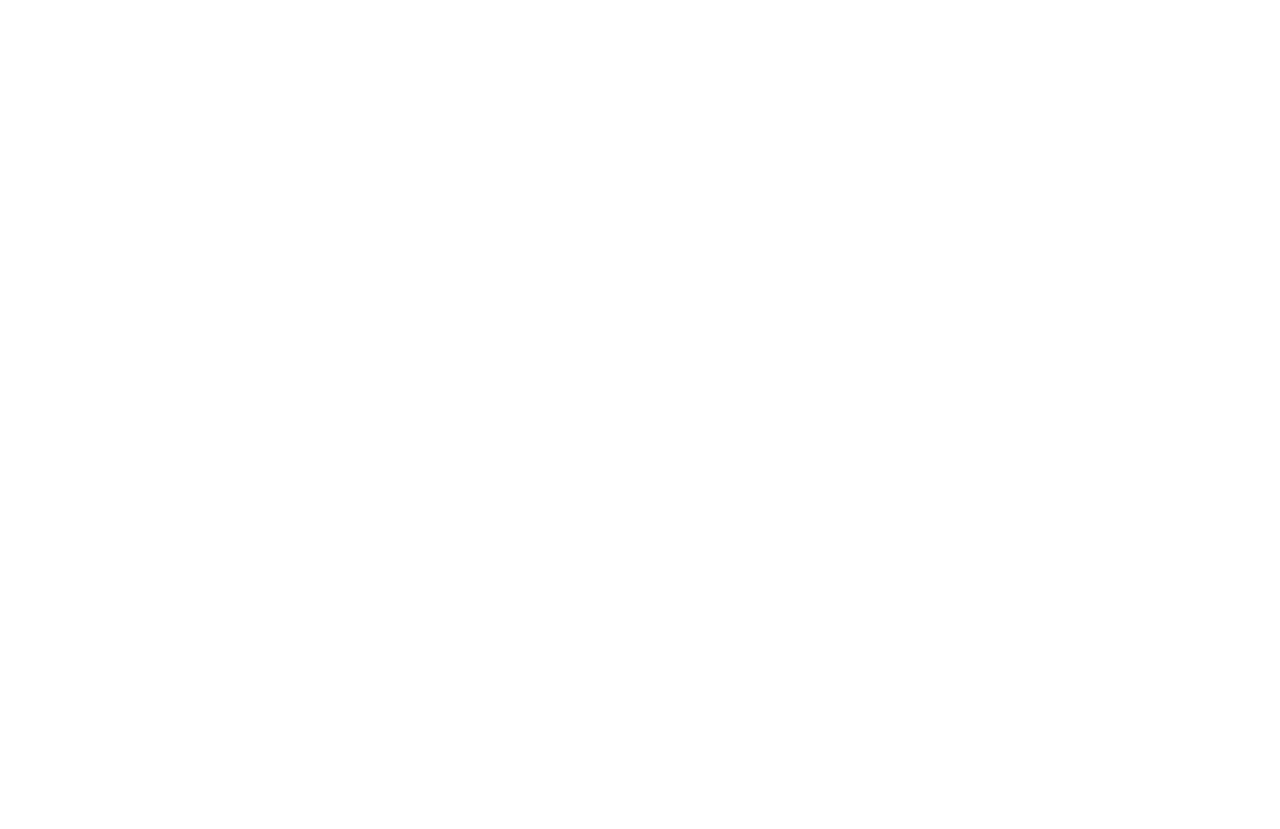
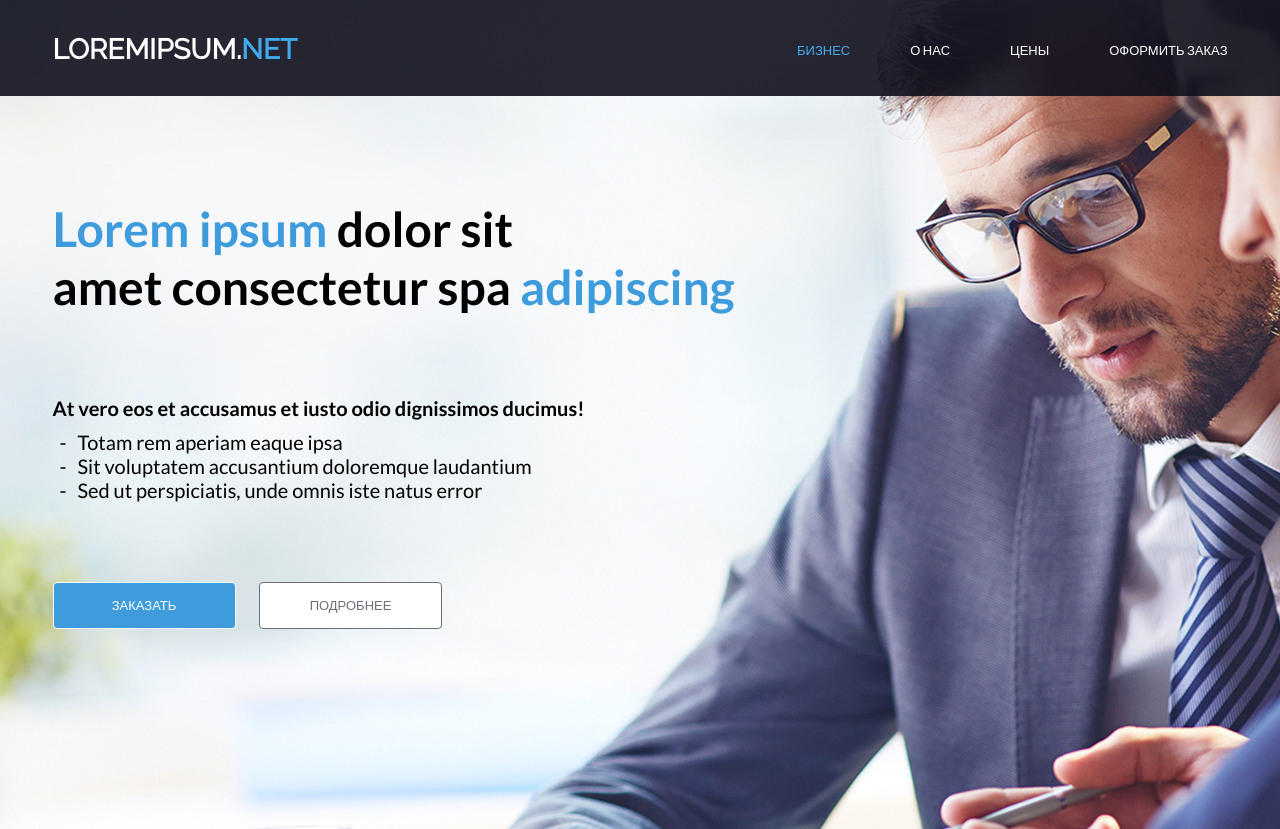
Before and after one commit to Veronchi/demo, a website built with webpack: page src/templates/index.html in a window 1280 px wide. Before the commit the page ends 800 px from the top, so only its background shows below. Built offline with nearby package versions, Linux system fonts and the light colour scheme.

Commit message:
add header and intro section

```diff
--- /dev/null
+++ b/src/styles/_buttons.scss
@@ -0,0 +1,26 @@
+@import "./common";
+
+@mixin btn {
+  width: 183px;
+  text-transform: uppercase;
+  font-size: map-get(map-get($text-size, text), size-xxs);
+  line-height: 43px;
+  border-radius: 4px;
+  cursor: pointer;
+
+  &:hover {
+    box-shadow: 2px 3px 7px map-get($palette, dark-gray);
+  }
+}
+
+@mixin btn-blue {
+  border: 1px solid map-get($palette, primary);
+  background-color: map-get($palette, blue);
+  color: map-get($palette, primary);
+}
+
+@mixin btn-regular {
+  border: 1px solid map-get($palette, dark-gray);
+  background-color: map-get($palette, primary);
+  color: map-get($palette, dark-gray);
+}
--- a/src/styles/_common.scss
+++ b/src/styles/_common.scss
@@ -0,0 +1,26 @@
+$palette: (
+  primary: #ffffff,
+  primary-dark: #000000,
+  dark-blue: #272733,
+  gray-blue: #3d4050,
+  gray: #bbbbbb,
+  dark-gray: #6f6d7b,
+  active: #43abf0,
+  blue: #3e9cdc,
+  blue-light: #42a9ed,
+);
+
+$text-size: (
+  headers: (
+    primary: 36px,
+    large: 48px,
+    logo: 28px,
+  ),
+  text: (
+    primary: 20px,
+    size-m: 18px,
+    size-s: 16px,
+    size-xs: 15px,
+    size-xxs: 13px,
+  ),
+);
--- a/src/styles/style.scss
+++ b/src/styles/style.scss
@@ -0,0 +1,149 @@
+@import url("https://fonts.googleapis.com/css2?family=Lato:wght@400;700&family=Raleway&display=swap");
+@import "./normalize.css";
+@import "./common";
+@import "./buttons";
+
+*,
+*::before,
+*::after {
+  box-sizing: border-box;
+}
+
+.body {
+  font-family: "Lato", sans-serif;
+}
+
+.container {
+  max-width: 1175px;
+  margin: 0 auto;
+}
+
+.header {
+  position: fixed;
+  z-index: 1;
+  top: 0;
+  width: 100%;
+  background: rgba(16, 16, 29, 0.9);
+
+  .header__content {
+    display: flex;
+    justify-content: space-between;
+    align-items: center;
+    padding-top: 33px;
+    padding-bottom: 30px;
+  }
+}
+
+.logo {
+  margin: 0;
+  text-transform: uppercase;
+  font-family: "Raleway", sans-serif;
+  font-size: map-get(map-get($text-size, headers), logo);
+  font-weight: 800;
+  line-height: 33px;
+  color: map-get($palette, primary);
+
+  &__domain {
+    &_highlight {
+      color: map-get($palette, blue-light);
+    }
+  }
+}
+
+.nav {
+  &__list {
+    display: flex;
+    justify-content: start;
+    list-style: none;
+    margin: 0;
+    padding: 0;
+
+    .nav__item {
+      .nav__link {
+        text-decoration: none;
+        text-transform: uppercase;
+        font-size: map-get(map-get($text-size, text), size-xxs);
+        line-height: 16px;
+        color: map-get($palette, primary);
+
+        &_active {
+          color: map-get($palette, active);
+        }
+      }
+
+      &:hover {
+        text-decoration: underline;
+      }
+    }
+
+    .nav__item + .nav__item {
+      margin-left: 60px;
+    }
+  }
+}
+
+.intro {
+  position: relative;
+  padding: 200px 0;
+  background-image: url("../assets/img/intro-img.jpg");
+  background-repeat: no-repeat;
+  background-position: center;
+
+  &__title {
+    font-size: map-get(map-get($text-size, headers), large);
+    line-height: 58px;
+    color: map-get($palette, primary-dark);
+    margin: 0;
+    margin-bottom: 80px;
+
+    .highlight-text {
+      color: map-get($palette, blue);
+    }
+  }
+
+  &__text {
+    color: map-get($palette, primary-dark);
+    font-size: map-get(map-get($text-size, text), primary);
+    line-height: 24px;
+    font-weight: 700;
+    margin: 0;
+    margin-bottom: 10px;
+  }
+
+  &__list {
+    list-style: none;
+    font-size: map-get(map-get($text-size, text), primary);
+    line-height: 24px;
+    padding-left: 25px;
+    margin: 0;
+    margin-bottom: 80px;
+
+    .intro__item {
+      position: relative;
+
+      &::before {
+        content: "-";
+        position: absolute;
+        left: -18px;
+      }
+    }
+  }
+}
+
+.btn-wrapper {
+  display: flex;
+  justify-content: start;
+}
+
+.button {
+  @include btn;
+}
+
+.button__order {
+  @include btn-blue;
+}
+
+.button__more {
+  @include btn-regular;
+  margin-left: 2%;
+}
--- a/src/templates/index.html
+++ b/src/templates/index.html
@@ -4,7 +4,65 @@
     <meta charset="UTF-8" />
     <meta http-equiv="X-UA-Compatible" content="IE=edge" />
     <meta name="viewport" content="width=device-width, initial-scale=1.0" />
-    <title>Document</title>
+    <title><%= htmlWebpackPlugin.options.title %></title>
   </head>
-  <body></body>
+  <body class="body">
+    <header class="header">
+      <div class="container">
+        <div class="header__content">
+          <h1 class="logo">
+            LoremIpsum.<span class="logo__domain logo__domain_highlight"
+              >Net</span
+            >
+          </h1>
+          <nav class="nav">
+            <ul class="nav__list">
+              <li class="nav__item">
+                <a class="nav__link nav__link_active" href="#">бизнес</a>
+              </li>
+              <li class="nav__item">
+                <a class="nav__link" href="#">о нас</a>
+              </li>
+              <li class="nav__item">
+                <a class="nav__link" href="#">цены</a>
+              </li>
+              <li class="nav__item">
+                <a class="nav__link" href="#">оформить заказ</a>
+              </li>
+            </ul>
+          </nav>
+        </div>
+      </div>
+    </header>
+    <main>
+      <section class="intro">
+        <div class="container">
+          <h2 class="intro__title">
+            <span class="highlight-text">Lorem ipsum</span>
+            dolor sit <br />
+            amet consectetur spa
+            <span class="highlight-text">adipiscing</span>
+          </h2>
+          <p class="intro__text">
+            At vero eos et accusamus et iusto odio dignissimos ducimus!
+          </p>
+          <ul class="intro__list">
+            <li class="intro__item">Totam rem aperiam eaque ipsa</li>
+            <li class="intro__item">
+              Sit voluptatem accusantium doloremque laudantium
+            </li>
+            <li class="intro__item">
+              Sed ut perspiciatis, unde omnis iste natus error
+            </li>
+          </ul>
+          <div class="btn-wrapper">
+            <button class="button button__order">заказать</button>
+            <button class="button button__more">подробнее</button>
+          </div>
+        </div>
+      </section>
+      <section class="order"></section>
+    </main>
+    <footer></footer>
+  </body>
 </html>
```
Also changed, not shown: src/assets/img/intro-img.jpg (added).
